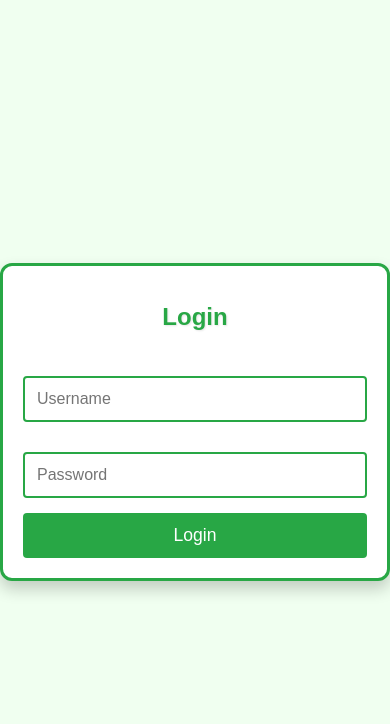
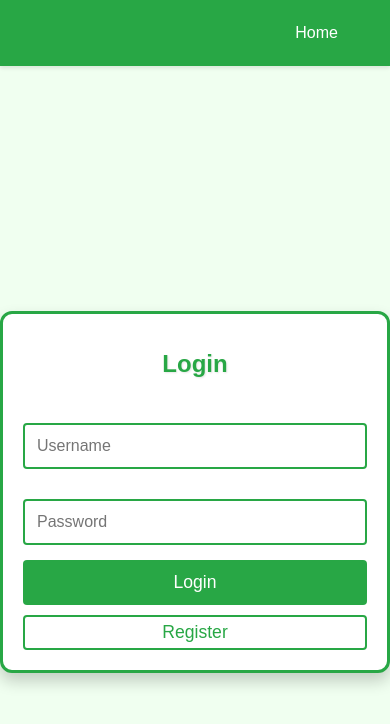
Before and after one commit to neha13singh/online-voting-with-otp_verification, a website: page frontend/views/login.html in a window 390 px wide. Drawn offline with Linux system fonts and the light colour scheme.

Commit message:
Enhance frontend layout with responsive navbar and styling updates
- Added a fixed navbar to all main views for improved navigation.
- Included links to the home page in the navbar across multiple HTML files.
- Updated CSS to style the navbar and ensure proper spacing in the body.
- Linked the main CSS file in all relevant HTML files for consistent styling.

```diff
--- a/frontend/css/style.css
+++ b/frontend/css/style.css
@@ -1,4 +1,3 @@
-
 body {
     font-family: Arial, sans-serif;
     margin: 0;
@@ -8,6 +7,7 @@ body {
     align-items: center;
     min-height: 100vh;
     background-color: #f0fff0; /* Light greenish white */
+    padding-top: 70px !important; /* Added margin from top to prevent content hiding behind navbar */
 }
 .card {
     background-color: #ffffff; /* White background */
@@ -70,11 +70,8 @@ h1 {
 .back-button {
     margin-top: 30px; /* Add space above the back button */
     padding: 10px 20px;
-
-
 }
-
-.back{
+.back {
     color: white;
     text-decoration: none;
     font-size: 1.2rem;
@@ -89,3 +86,30 @@ h1 {
     background-color: white;/*white on hower*/
     color: #28a745;
 }
+.navbar {
+    position: fixed;
+    top:0;
+    left: 0;
+    right: 0;
+    background-color: #28a745;
+    padding: 1rem;
+    box-shadow: 0 2px 4px rgba(0, 0, 0, 0.1);
+}
+.nav-links {
+    display: flex;
+    justify-content: flex-end;
+    max-width: 1200px;
+    margin: 0 auto;
+    padding: 0 20px;
+}
+.nav-link {
+    color: white;
+    text-decoration: none;
+    padding: 0.5rem 1rem;
+    margin-left: 1rem;
+    border-radius: 4px;
+    transition: background-color 0.2s ease;
+}
+.nav-link:hover {
+    background-color: #218838;
+}
--- a/frontend/views/login.html
+++ b/frontend/views/login.html
@@ -3,6 +3,7 @@
 <head>
     <meta charset="UTF-8">
     <meta name="viewport" content="width=device-width, initial-scale=1.0">
+    <link rel="stylesheet" href="../css/style.css">
     <title>Login</title>
     <style>
         /* Global Styles */
@@ -61,11 +62,29 @@
             font-size: 1.1rem;
             cursor: pointer;
             transition: background-color 0.2s ease, transform 0.2s ease;
+            margin-bottom: 10px;
+            box-sizing: border-box; /* Add this to match sizing */
         }
 
         button:hover {
             background-color: #218838; /* Darker green on hover */
             transform: scale(1.05); /* Slight zoom effect */
+        }
+
+        .register-btn {
+            width: 100%; /* Make register button same width as login */
+            background-color: white;
+            color: #28a745;
+            border: 2px solid #28a745;
+            padding: 5px;
+            font-size: 1.1rem;
+            box-sizing: border-box; /* Add this to match sizing */
+            margin: 0; /* Remove any margin */
+        }
+
+        .register-btn:hover {
+            background-color: #28a745;
+            color: white;
         }
 
         /* Responsive adjustments */
@@ -80,6 +99,12 @@
     </style>
 </head>
 <body>
+    <nav class="navbar">
+        <div class="nav-links">
+            <a href="/frontend/views/index.html" class="nav-link">Home</a>
+
+        </div>
+    </nav>
     <script>
         // Check if user is already logged in
         window.onload = function() {
@@ -105,6 +130,7 @@
             <input type="text" name="username" placeholder="Username" required>
             <input type="password" name="password" placeholder="Password" required>
             <button type="submit">Login</button>
+            <button type="button" class="register-btn" onclick="window.location.href='/frontend/views/register.html'">Register</button>
             <p id="errorMessage" style="color: red; display: none;"></p>
         </form>
     </div>
```
Also changed, not shown: frontend/views/admin.html (+7 -0 lines), frontend/views/index.html (+2 -0 lines), frontend/views/phone-login.html (+6 -0 lines), frontend/views/register.html (+6 -0 lines), frontend/views/result.html (+7 -0 lines), frontend/views/vote.html (+7 -0 lines).
